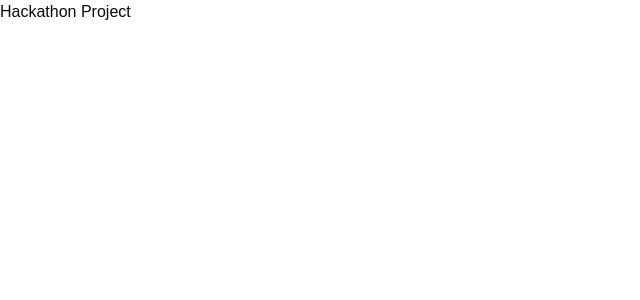
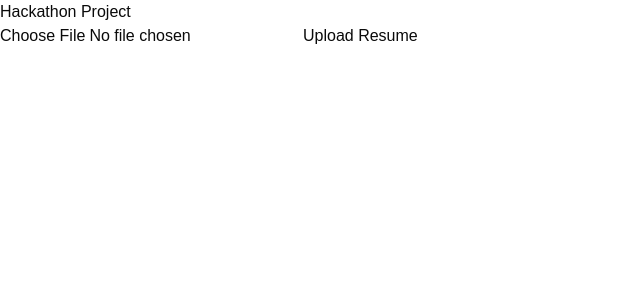
Before and after one commit to rizzhal/Hackathon1, a React (Vite) app in the folder client/: page / in a window 1280 px wide. Shown: the top 300 px of the page, without its empty margins (0-640 px from the left). Built offline with nearby package versions, Linux system fonts and the light colour scheme.

Commit message:
Resume upload and Pdf-parsing works

```diff
--- a/client/package.json
+++ b/client/package.json
@@ -13,6 +13,7 @@
     "@base-ui/react": "^1.6.0",
     "@fontsource-variable/geist": "^5.2.9",
     "@tailwindcss/vite": "^4.3.2",
+    "axios": "^1.18.1",
     "class-variance-authority": "^0.7.1",
     "clsx": "^2.1.1",
     "lucide-react": "^1.24.0",
--- a/client/src/App.jsx
+++ b/client/src/App.jsx
@@ -1,8 +1,11 @@
+import UploadCard from "./components/UploadCard.jsx";
 
 
 function App () {
   return(
-    <div>Hackathon Project</div>
+    <div>Hackathon Project
+      <UploadCard/>
+    </div>
   )
 }
 export default App;
--- a/client/src/components/UploadCard.jsx
+++ b/client/src/components/UploadCard.jsx
@@ -0,0 +1,30 @@
+import axios from 'axios';
+import React from 'react'
+import { useState } from 'react'
+
+const UploadCard = () => {
+    const [file , setFile] = useState(null);
+
+   async function handleUpload() {
+        const formData = new FormData();
+        formData.append("resume" , file)
+        try {
+            const response = await axios.post("http://localhost:3001/api/resume/upload" ,
+            formData
+            )
+            console.log(response.data)
+        } catch (error) {
+            console.log("Error uploading resume" , error)
+        }
+    }
+  return (
+    <div>
+        <input type="file"
+                accept='.pdf'
+                onChange={(e) => setFile(e.target.files[0])} />
+                <button onClick={handleUpload}>Upload Resume</button>
+    </div>
+  )
+}
+
+export default UploadCard
```
Also changed, not shown: 1 other file (tests, documents, lock files or other folders).
